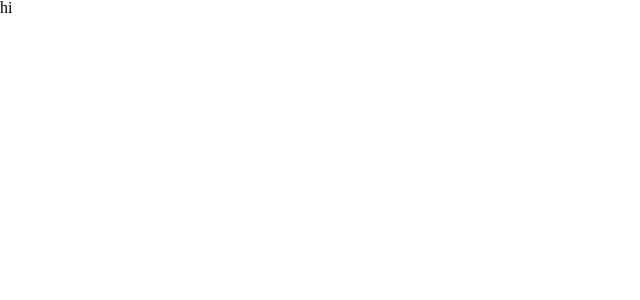
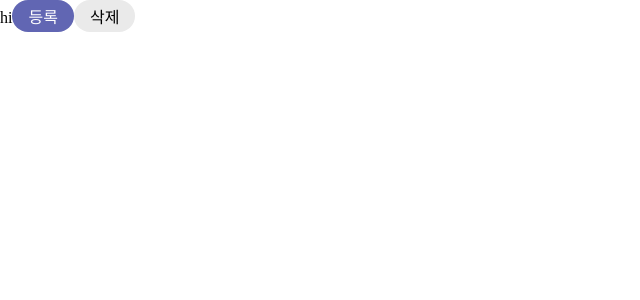
Before and after one commit to CurtainCall-Project/Frontend-refactoring, a Next.js app: page / in a window 1280 px wide. Shown: the top 300 px of the page, without its empty margins (0-640 px from the left). Built offline with nearby package versions, Linux system fonts and the light colour scheme.

Commit message:
feat: 등록, 삭제 버튼 컴포넌트 UI 추가 #1

```diff
--- /dev/null
+++ b/components/button/DeleteBtn/index.tsx
@@ -0,0 +1,7 @@
+import {DeleteButton} from "./style";
+
+function DeleteBtn() {
+  return <DeleteButton>삭제</DeleteButton>;
+}
+
+export default DeleteBtn;
--- /dev/null
+++ b/components/button/DeleteBtn/style.tsx
@@ -0,0 +1,8 @@
+import styled from "styled-components";
+import {Button} from "../EnrollBtn/style";
+
+export const DeleteButton = styled(Button)`
+  background-color: ${({theme}) => theme.colors.whiteGray};
+  color: #000;
+  line-height: 1rem;
+`;
--- /dev/null
+++ b/components/button/EnrollBtn/index.tsx
@@ -0,0 +1,7 @@
+import {Button} from "./style";
+
+function EnrollBtn() {
+  return <Button>등록</Button>;
+}
+
+export default EnrollBtn;
--- /dev/null
+++ b/components/button/EnrollBtn/style.tsx
@@ -0,0 +1,10 @@
+import styled from "styled-components";
+
+export const Button = styled.button`
+  border: none;
+  border-radius: 1rem;
+  background-color: ${({theme}) => theme.colors.purple};
+  color: ${({theme}) => theme.colors.white};
+  padding: 8px 1rem;
+  line-height: 1rem;
+`;
--- a/pages/index.tsx
+++ b/pages/index.tsx
@@ -1,6 +1,8 @@
 import Head from "next/head";
 import Image from "next/image";
 import {Inter} from "next/font/google";
+import EnrollBtn from "@/components/button/EnrollBtn";
+import DeleteBtn from "@/components/button/DeleteBtn";
 
 const inter = Inter({subsets: ["latin"]});
 
@@ -13,7 +15,11 @@ export default function Home() {
         <meta name="viewport" content="width=device-width, initial-scale=1" />
         <link rel="icon" href="/favicon.ico" />
       </Head>
-      <main>hi</main>
+      <main>
+        hi
+        <EnrollBtn />
+        <DeleteBtn />
+      </main>
     </>
   );
 }
--- a/styles/theme.ts
+++ b/styles/theme.ts
@@ -7,12 +7,12 @@ const colors = {
   purple: "#6166b3",
   lightPurple: "#baabda",
   white: "#ffffff",
-  navInnerMenuGray: "#fafafa",
+  navGray: "#fafafa",
   textGray: "#595858",
-  borderGray: "#eaeaea",
+  whiteGray: "#eaeaea",
   lightGray: "#f0f0f0",
-  darkGray: "#e1e1e1",
-  inputGray: "#dbdbdb",
+  gray: "#e1e1e1",
+  darkGray: "#dbdbdb",
 };
 
 const fontSize = {
```
